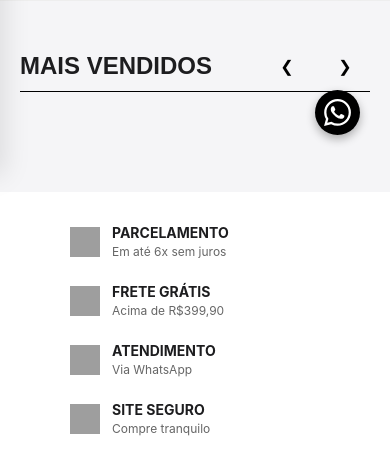
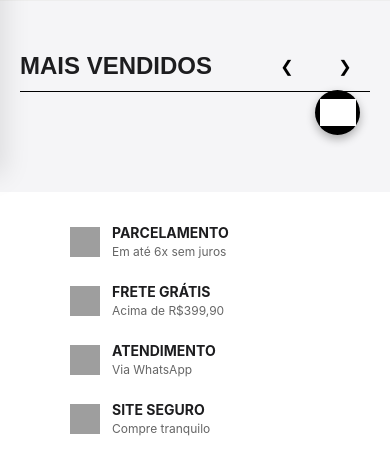
Before and after one commit to MaiconP-Y/flip_style_company, a Django app: page / in a window 390 px wide. Shown: the part 669-1137 px from the top of the page. Run offline with Django 5.2, Linux system fonts and the light colour scheme; data that the repository does not hold is empty; grey boxes are pictures that could not be loaded.

Commit message:
style(layout): refine base layout constraints and update svg assets

```diff
--- a/core/templates/base.html
+++ b/core/templates/base.html
@@ -135,7 +135,7 @@
         {% endblock %}
     </footer>
     <a href="https://wa.me/5515996100598?text=Olá! Gostaria de mais informações sobre como comprar na loja." target="_blank" class="whatsapp-float">
-        <img src="{% static 'img/whatsapp.svg' %}" alt="WhatsApp">
+        <img src="{% static 'img/icons/whatsapp-brands-solid-full.svg' %}" alt="WhatsApp">
     </a>
     <script src="{% static 'js/global.js' %}" defer></script>
     {% block extra_js %}{% endblock %}
--- a/static/css/base.css
+++ b/static/css/base.css
@@ -24,6 +24,7 @@ body {
     font-family: -apple-system, BlinkMacSystemFont, "SF Pro Text", "Helvetica Neue", Arial, sans-serif;
     -webkit-font-smoothing: antialiased;
     line-height: 1.5;
+    overflow-x: hidden;
 }
 
 header {
@@ -211,7 +212,7 @@ header {
 }
 
 .whatsapp-float img {
-    width: 60%;
+    width: 80%;
     height: auto;
     filter: brightness(0) invert(1);
 }
@@ -252,7 +253,8 @@ footer {
         bottom: 10px;
         left: 15px;
         right: 15px;
-        width: calc(100% - 30px);
+        /* Remova o width: calc(100% - 30px); */
+        /* O uso combinado de left e right já define a largura perfeitamente e respeita o box-sizing */
         justify-content: center;
         z-index: 10;
     }
@@ -266,7 +268,7 @@ footer {
         top: 0;
         left: 0;
         width: 280px;
-        height: 100vh;
+        height: 100dvh;
         background-color: #fff;
         flex-direction: column;
         gap: 0;
```
